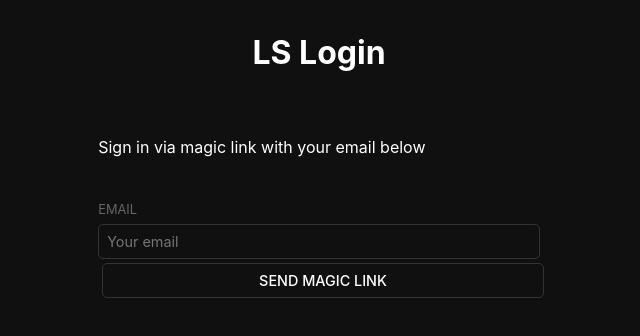
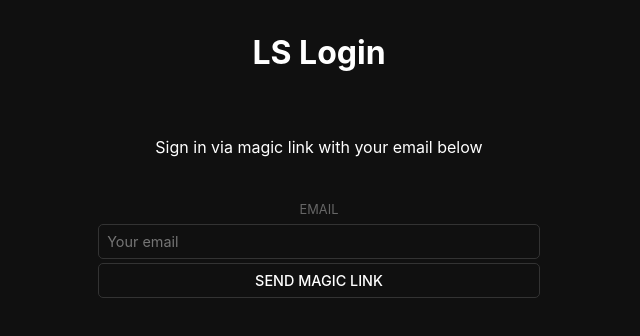
Before and after one commit to Federico-Villace/shopping-cart, a React (Vite) app: page / in a window 1280 px wide. Shown: the top 336 px of the page, without its empty margins (321-961 px from the left). Built offline with nearby package versions, Linux system fonts and the light colour scheme.

Commit message:
add styles

```diff
--- a/src/components/Authentication/index.jsx
+++ b/src/components/Authentication/index.jsx
@@ -23,13 +23,21 @@ export function Auth() {
     <div className="row flex-center flex">
       <div className="col-6 form-widget" aria-live="polite">
         <h1 className="header">LS Login</h1>
-        <p className="description">
+        <p className="description" style={{ textAlign: "center" }}>
           Sign in via magic link with your email below
         </p>
         {loading ? (
           "Sending magic link..."
         ) : (
-          <form onSubmit={handleLogin}>
+          <form
+            onSubmit={handleLogin}
+            style={{
+              display: "flex",
+              flexDirection: "column",
+              justifyContent: "center",
+              alignItems: "center",
+            }}
+          >
             <label htmlFor="email">Email</label>
             <input
               id="email"
--- a/src/components/Buttons/LogoutButton.jsx
+++ b/src/components/Buttons/LogoutButton.jsx
@@ -10,8 +10,8 @@ export const LogoutButton = () => {
     return navigate("/");
   };
   return (
-    <button type="button" className="button" onClick={handleLogout}>
+    <a onClick={handleLogout}>
       <LogOutIcon />
-    </button>
+    </a>
   );
 };
```
